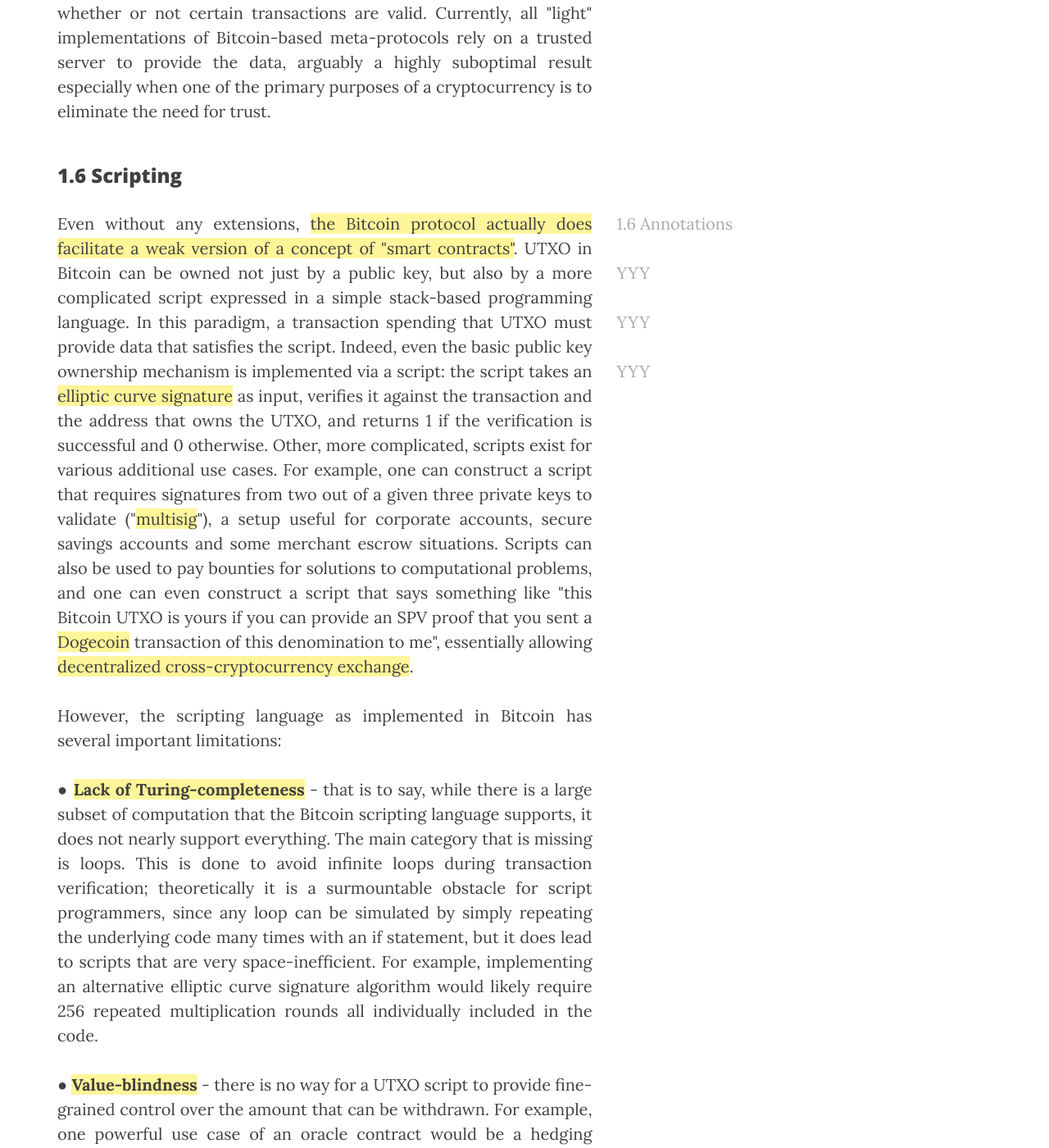
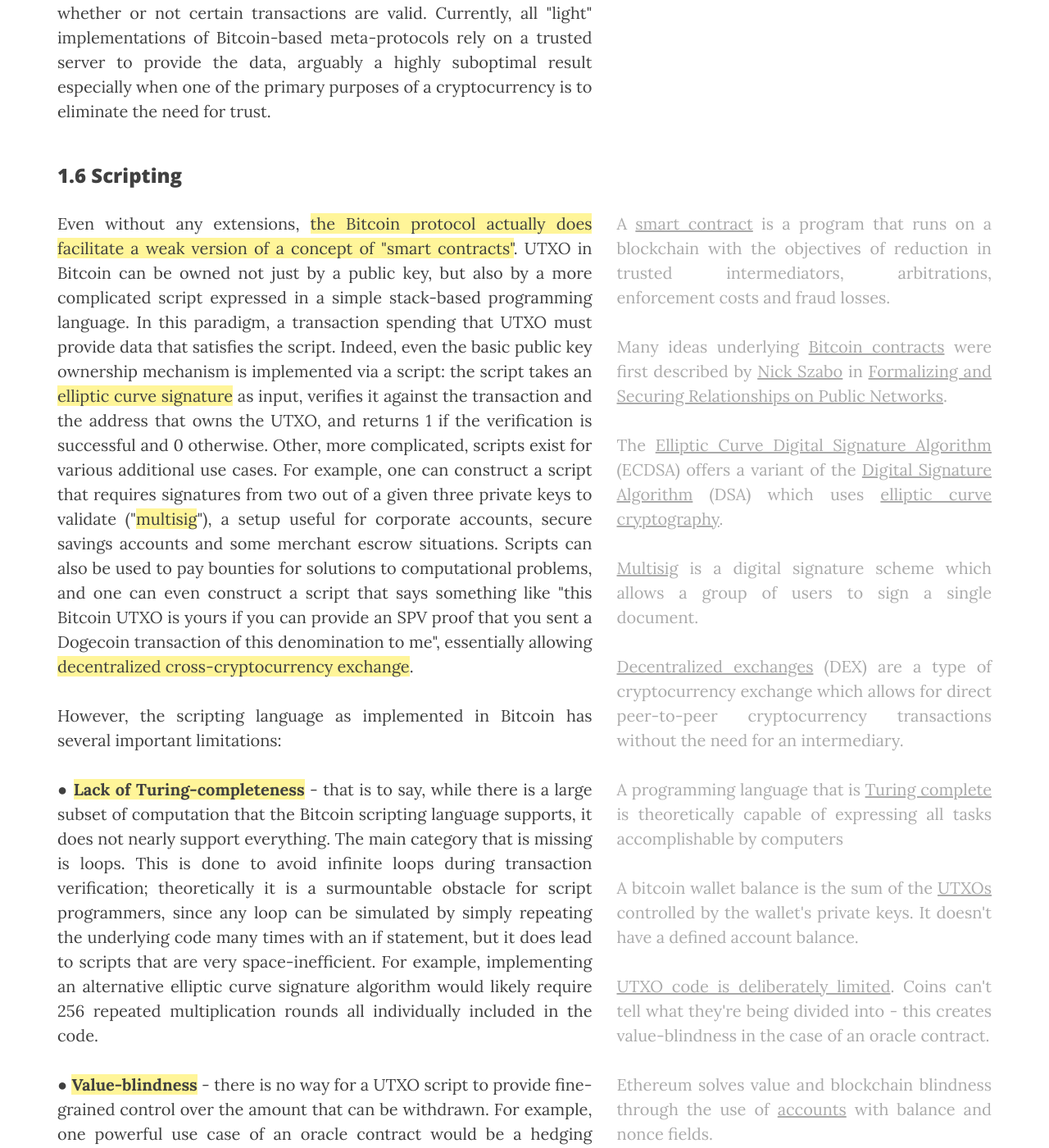
Before and after one commit to dylanhogg/dylanhogg.github.io, a Jekyll site: the page built from _posts/2022-01-01-ethereum-whitepaper-annotated.html, in a window 1280 px wide and 1400 px high, scrolled down 14447 px. Shown: the whole window at 82% size. Built offline with Jekyll 4.4.1, drawn with Linux system fonts in a browser that asks for light colours; nearby versions of some CDN libraries; comment, search, counter and statistics services are not loaded; some of the changed text lies outside the part shown.

Commit message:
More annotations.

```diff
--- a/_posts/2022-01-01-ethereum-whitepaper-annotated.html
+++ b/_posts/2022-01-01-ethereum-whitepaper-annotated.html
@@ -404,7 +406,7 @@ https://quotebanq.wpcomstaging.com/wp-content/uploads/2018/08/02.01._final_Ether
 <div class="row">
     <div class="col-lg-7">
         <h3>1.6 Scripting</h3>
-        <p>Even without any extensions, <span class="hl">the Bitcoin protocol actually does facilitate a weak version of a concept of "smart contracts"</span>. UTXO in Bitcoin can be owned not just by a public key, but also by a more complicated script expressed in a simple stack-based programming language. In this paradigm, a transaction spending that UTXO must provide data that satisfies the script. Indeed, even the basic public key ownership mechanism is implemented via a script: the script takes an <span class="hl">elliptic curve signature</span> as input, verifies it against the transaction and the address that owns the UTXO, and returns 1 if the verification is successful and 0 otherwise. Other, more complicated, scripts exist for various additional use cases. For example, one can construct a script that requires signatures from two out of a given three private keys to validate ("<span class="hl">multisig</span>"), a setup useful for corporate accounts, secure savings accounts and some merchant escrow situations. Scripts can also be used to pay bounties for solutions to computational problems, and one can even construct a script that says something like "this Bitcoin UTXO is yours if you can provide an SPV proof that you sent a <span class="hl">Dogecoin</span> transaction of this denomination to me", essentially allowing <span class="hl">decentralized cross-cryptocurrency exchange</span>.
+        <p>Even without any extensions, <span class="hl">the Bitcoin protocol actually does facilitate a weak version of a concept of "smart contracts"</span>. UTXO in Bitcoin can be owned not just by a public key, but also by a more complicated script expressed in a simple stack-based programming language. In this paradigm, a transaction spending that UTXO must provide data that satisfies the script. Indeed, even the basic public key ownership mechanism is implemented via a script: the script takes an <span class="hl">elliptic curve signature</span> as input, verifies it against the transaction and the address that owns the UTXO, and returns 1 if the verification is successful and 0 otherwise. Other, more complicated, scripts exist for various additional use cases. For example, one can construct a script that requires signatures from two out of a given three private keys to validate ("<span class="hl">multisig</span>"), a setup useful for corporate accounts, secure savings accounts and some merchant escrow situations. Scripts can also be used to pay bounties for solutions to computational problems, and one can even construct a script that says something like "this Bitcoin UTXO is yours if you can provide an SPV proof that you sent a Dogecoin transaction of this denomination to me", essentially allowing <span class="hl">decentralized cross-cryptocurrency exchange</span>.
         </p>
         <p>However, the scripting language as implemented in Bitcoin has several important limitations:
         </p>
@@ -419,14 +421,23 @@ https://quotebanq.wpcomstaging.com/wp-content/uploads/2018/08/02.01._final_Ether
     </div>
     <div class="col-lg-5 anno">
         <h3>&nbsp;</h3>
-        <p>
-            1.6 Annotations
+        <p>A <a href="https://en.wikipedia.org/wiki/Smart_contract">smart contract</a> is a program that runs on a blockchain with the objectives of reduction in trusted intermediators, arbitrations, enforcement costs and fraud losses.
         </p>
-        <p>YYY
+        <p>Many ideas underlying <a href="https://en.bitcoin.it/wiki/Contract">Bitcoin contracts</a> were first described by <a href="https://en.wikipedia.org/wiki/Nick_Szabo">Nick Szabo</a> in <a href="/resources/ethereum-whitepaper-annotated/Formalizing and Securing Relationships on Public Networks (1997).pdf">Formalizing and Securing Relationships on Public Networks</a>.
         </p>
-        <p>YYY
+        <p>The <a href="https://en.wikipedia.org/wiki/Elliptic_Curve_Digital_Signature_Algorithm">Elliptic Curve Digital Signature Algorithm</a> (ECDSA) offers a variant of the <a href="https://en.wikipedia.org/wiki/Digital_Signature_Algorithm">Digital Signature Algorithm</a> (DSA) which uses <a href="https://en.wikipedia.org/wiki/Elliptic-curve_cryptography">elliptic curve cryptography</a>.
         </p>
-        <p>YYY
+        <p><a href="https://en.wikipedia.org/wiki/Multisignature">Multisig</a> is a digital signature scheme which allows a group of users to sign a single document.
+        </p>
+        <p><a href="https://en.wikipedia.org/wiki/Decentralized_exchange">Decentralized exchanges</a> (DEX) are a type of cryptocurrency exchange which allows for direct peer-to-peer cryptocurrency transactions without the need for an intermediary.
+        </p>
+        <p>A programming language that is <a href="https://en.wikipedia.org/wiki/Turing_completeness">Turing complete</a> is theoretically capable of expressing all tasks accomplishable by computers
+        </p>
+        <p>A bitcoin wallet balance is the sum of the <a href="https://en.bitcoin.it/wiki/UTXO">UTXOs</a> controlled by the wallet's private keys. It doesn't have a defined account balance.
+        </p>
+        <p><a href="https://www.reddit.com/r/ethereum/comments/48yrib/can_someone_explain_this_section_of_the_white/">UTXO code is deliberately limited</a>. Coins can't tell what they're being divided into - this creates value-blindness in the case of an oracle contract.
+        </p>
+        <p>Ethereum solves value and blockchain blindness through the use of <a href="https://ethereum.org/en/developers/docs/accounts/">accounts</a> with balance and nonce fields.
         </p>
     </div>
 </div>
```
Also changed, not shown: other parts of _posts/2022-01-01-ethereum-whitepaper-annotated.html (+3 -1 lines), 1 other file.
